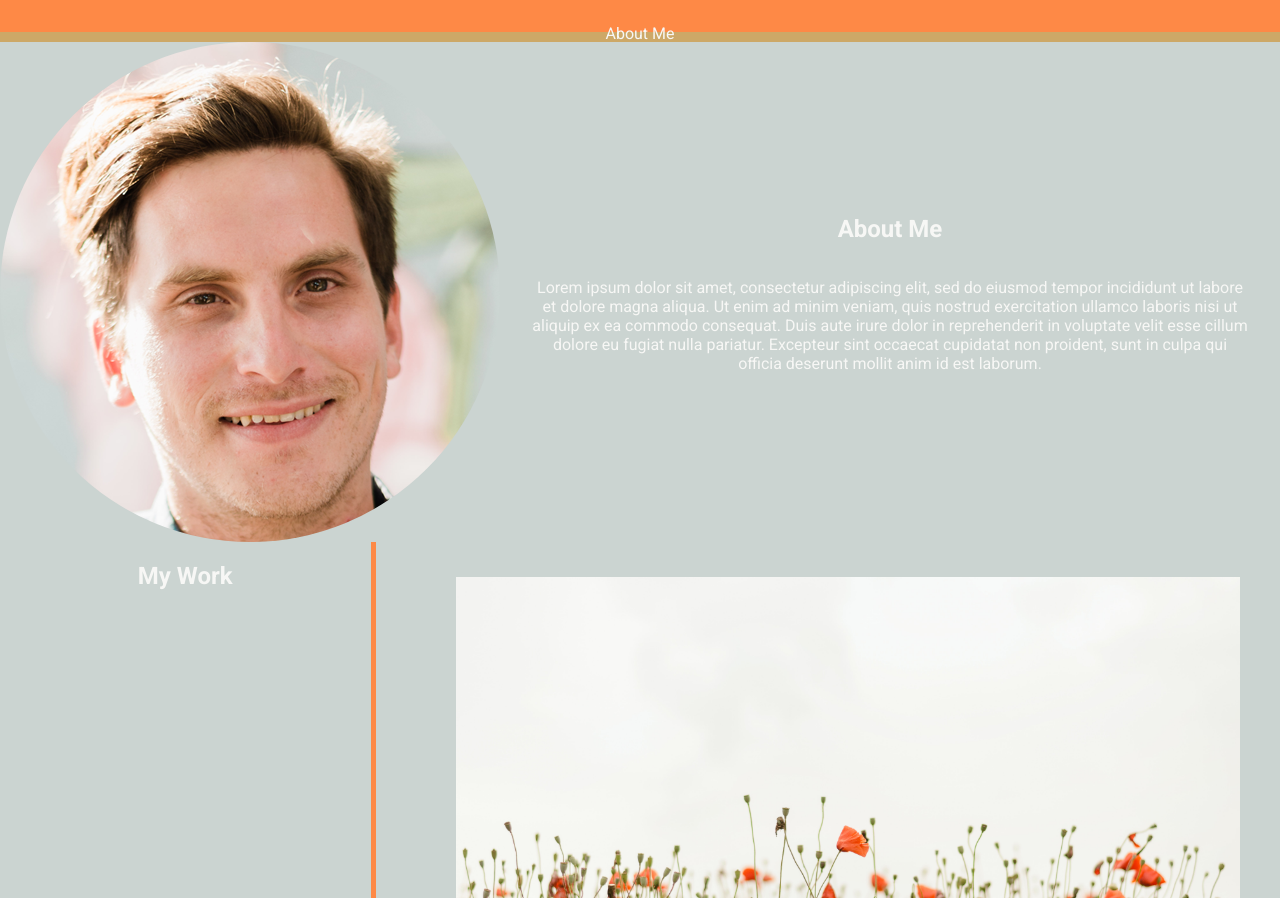
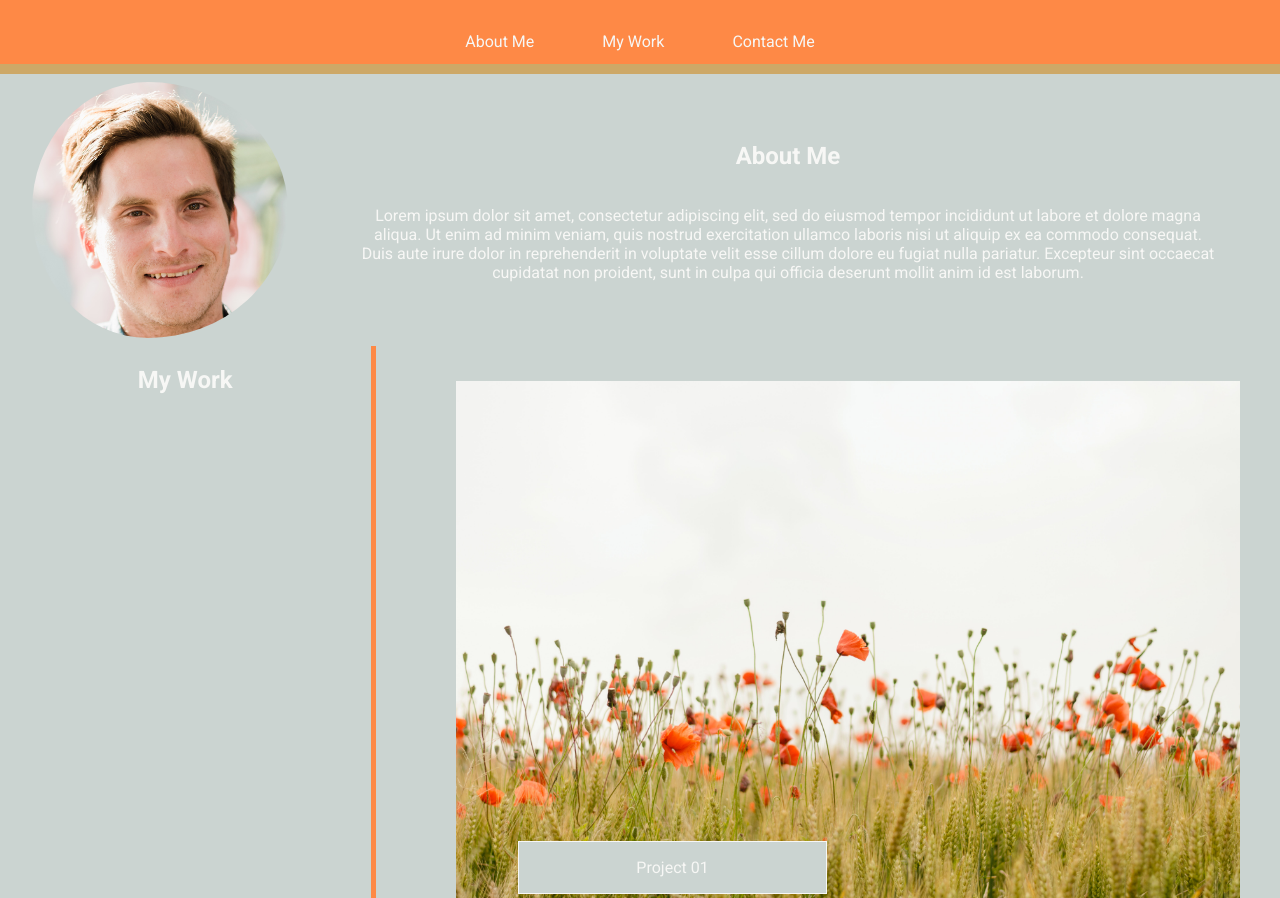
Before and after one commit to GarrettAnderson/portfolio, a plain HTML site: page index.html in a window 1280 px wide. Shown: the top 898 px of the page. Drawn offline with Linux system fonts and the light colour scheme; grey boxes are pictures that could not be loaded.

Commit message:
got the images of my work section to fit together but adjusting the width of the figcaption. added media query between 700 and 750 to solve but no longer need that

```diff
--- a/assets/css/style.css
+++ b/assets/css/style.css
@@ -32,6 +32,7 @@ header {
     flex-direction: column;
     text-align: center;
     width: 100%;
+    visibility: hidden;
     /* display: none;  */
     /* -webkit-transition:all .26s ease-in-out;
     -moz-transition:all .26s ease-in-out;
@@ -42,6 +43,7 @@ header {
 
 .nav-list.open {
     height: 7rem;
+    visibility: visible;
     /* transition:all 2s ease-in-out;  */
 }
 
@@ -60,8 +62,9 @@ h1, figure, section {
 }
 
 .headshot {
-    width: 40%;
+    width: 20%;
     height: 20%;
+    padding: 0.5rem;
     border-radius: 50%;
 }
 
@@ -104,26 +107,34 @@ footer {
         display: flex;
         align-items: center;
         justify-content: flex-end;
+        height: 4rem;
     }
 
     i.burger-icon-menu {
         display: none;
     }
 
-    nav ul {
+    .nav-list {
         display: inline;
+        visibility: visible;
+    }
+
+    .headshot {
+        width: 20%;
+        padding-left: 2rem;
     }
 
     .about-me {
         display: flex;
+        align-items: center;
     }
 
     .about-me section{
-        width: 70%;
+        width: 80%;
         display: flex;
         flex-direction: column;
         justify-content: center;
-        padding: 2rem;
+        padding: 2rem 4rem;
     }
 
     .my-work {
@@ -183,7 +194,29 @@ footer {
         margin: 0;
     }
 
+    .my-work ol figcaption {
+        width: 35%;
+        background-color: #CBD4D1;
+    }
+
     .my-work span figcaption {
-        width: 35%
+        width: 40%;
+        background-color: #CBD4D1;
     }
 }
+
+/* setting following media query because image layout breaks between these viewport sizes */
+
+/* @media only screen and (max-width: 750px) and (min-width: 700px) {
+    .my-work li:nth-child(3) {
+        bottom: 4.7rem;
+    }
+
+    .my-work li:nth-child(4) {
+        bottom: 4.7rem;
+    }
+
+    .my-work span figcaption {
+        width: 37%
+    }
+} */
```
